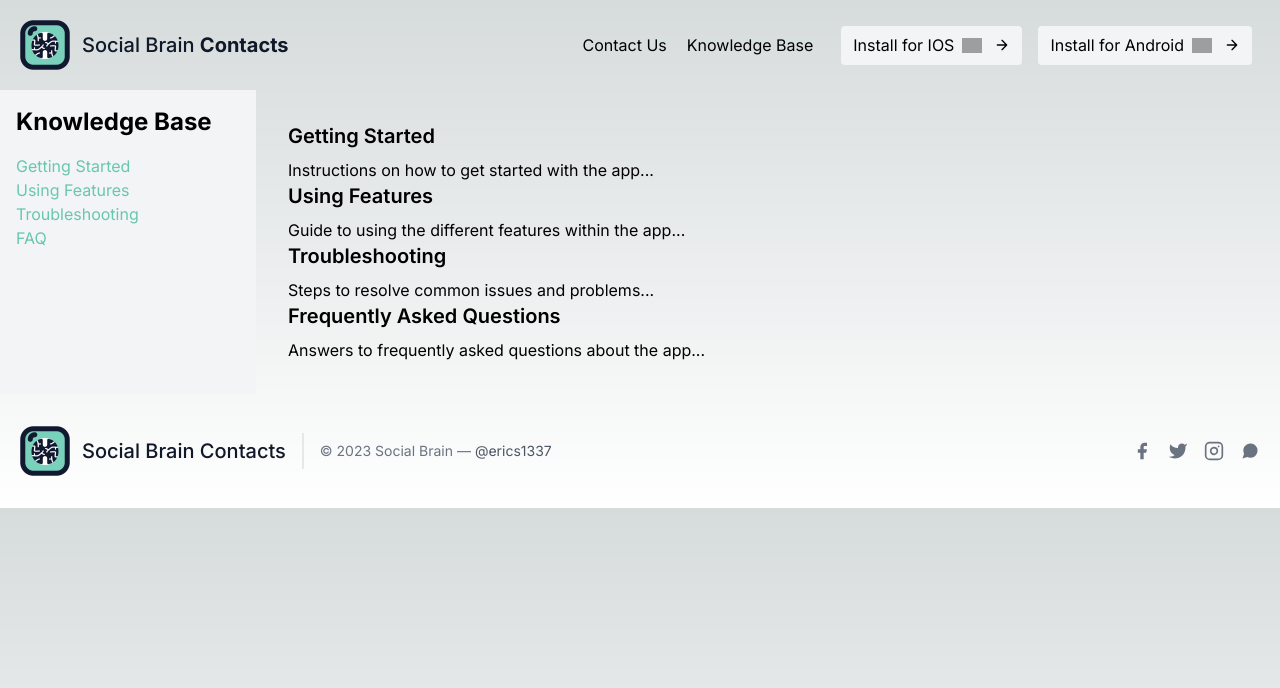
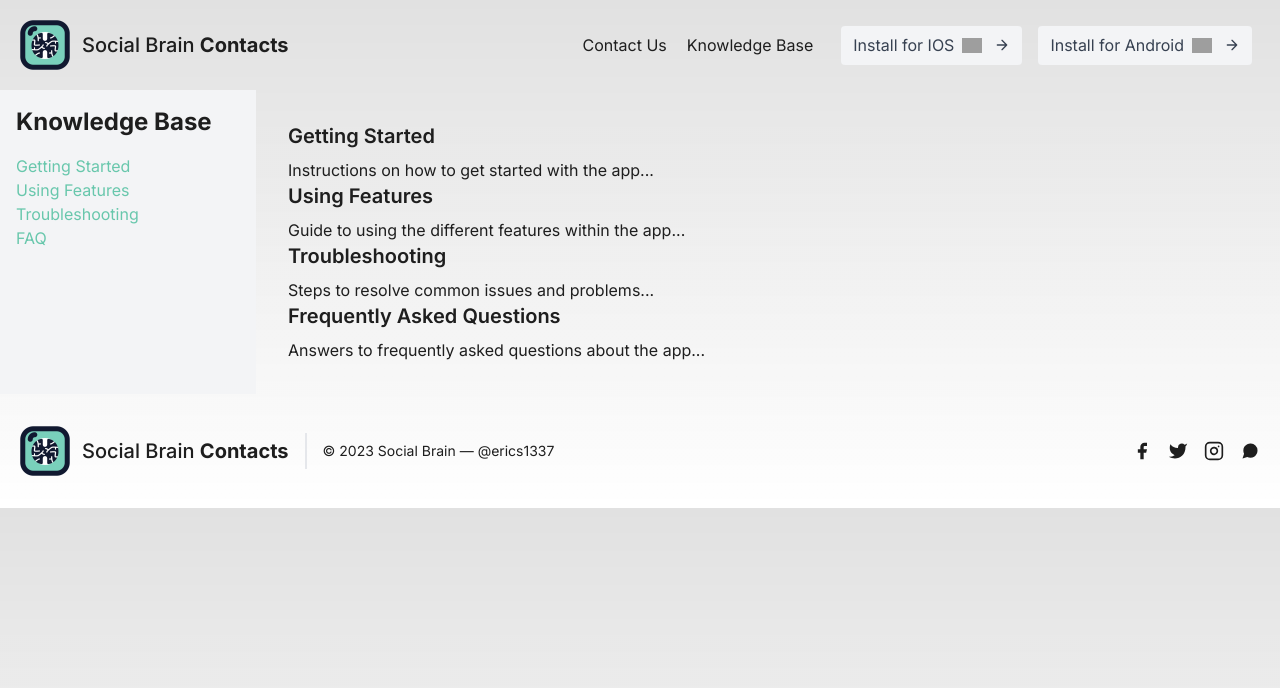
Before and after one commit to Erics1337/social-brain-contacts-website, a Next.js app: page /knowledgeBase in a window 1280 px wide. Shown: the top 688 px of the page. Built offline with nearby package versions, Linux system fonts and the light colour scheme; grey boxes are pictures that could not be loaded.

Commit message:
Dark Mode

```diff
--- a/app/globals.css
+++ b/app/globals.css
@@ -3,16 +3,16 @@
 @tailwind utilities;
 
 :root {
-  --foreground-rgb: 0, 0, 0;
-  --background-start-rgb: 214, 219, 220;
+  --foreground-rgb: 30, 30, 30;
+  --background-start-rgb: 225, 225, 225;
   --background-end-rgb: 255, 255, 255;
 }
 
 @media (prefers-color-scheme: dark) {
   :root {
-    --foreground-rgb: 255, 255, 255;
-    --background-start-rgb: 0, 0, 0;
-    --background-end-rgb: 0, 0, 0;
+    --foreground-rgb: 220, 220, 220;
+    --background-start-rgb: 40, 40, 40;
+    --background-end-rgb: 100, 100, 100;
   }
 }
 
--- a/components/contact.tsx
+++ b/components/contact.tsx
@@ -3,10 +3,10 @@ import ContactForm from "./form";
 
 const Contact = () => {
   return (
-    <section id='contact' className="text-gray-600 body-font relative bg-gray-200">
+    <section id='contact' className="body-font relative bg-gray-200 dark:bg-gray-500">
       <div className="container px-5 py-24 mx-auto">
         <div className="flex flex-col text-center w-full mb-12">
-          <h1 className="sm:text-3xl text-2xl font-medium title-font mb-4 text-gray-900">
+          <h1 className="sm:text-3xl text-2xl font-medium title-font mb-4">
             Contact Us
           </h1>
           <p className="lg:w-2/3 mx-auto leading-relaxed text-base">
--- a/components/content.tsx
+++ b/components/content.tsx
@@ -4,16 +4,26 @@ import InfoCard from './infoCard'
 
 const Content = () => {
 	return (
-		<section className='text-gray-600 body-font bg-gray-50'>
+		<section className='body-font'>
 			<div className='container px-5 py-24 mx-auto'>
 				<div className='flex flex-wrap w-full mb-20 flex-col items-center text-center'>
-				<h1 className='title-font sm:text-4xl text-3xl mb-4 font-medium text-gray-900'>
+					<h1 className='title-font sm:text-4xl text-3xl mb-4 font-medium'>
 						About Social Brain Theory
 					</h1>
-					<p className='lg:w-1/2 w-full leading-relaxed text-gray-500'>
-          Social Brain Theory suggests that human social networks are organized into layers because of cognitive limitations. These layers correspond to specific categories, commonly referred to as 'Dunbar's Numbers.'
-<br/><br/>
-The Social Brain Contacts app leverages this theory by enabling you to sort and manage your phone contacts according to these categories. By fitting your contacts into this framework, the app provides a structured way to handle your social connections, making it easier to manage and reducing the mental effort needed to navigate a complex network of relationships.
+					<p className='lg:w-1/2 w-full leading-relaxed'>
+						Social Brain Theory suggests that human social networks
+						are organized into layers because of cognitive
+						limitations. These layers correspond to specific
+						categories, commonly referred to as 'Dunbar's Numbers.'
+						<br />
+						<br />
+						The Social Brain Contacts app leverages this theory by
+						enabling you to sort and manage your phone contacts
+						according to these categories. By fitting your contacts
+						into this framework, the app provides a structured way
+						to handle your social connections, making it easier to
+						manage and reducing the mental effort needed to navigate
+						a complex network of relationships.
 					</p>
 				</div>
 				<div className='flex flex-wrap -m-4'>
@@ -49,7 +59,10 @@ The Social Brain Contacts app leverages this theory by enabling you to sort and
             "
 					/>
 				</div>
-				<a href='https://www.youtube.com/watch?v=zZF6vXMGBOw' target="_blank" rel="noopener noreferrer">
+				<a
+					href='https://www.youtube.com/watch?v=zZF6vXMGBOw'
+					target='_blank'
+					rel='noopener noreferrer'>
 					<button className='flex mx-auto mt-16 text-white bg-primary border-0 py-2 px-8 focus:outline-none hover:bg-primaryhover rounded text-lg'>
 						Learn More
 					</button>
--- a/components/features.tsx
+++ b/components/features.tsx
@@ -41,7 +41,7 @@ const FeatureCard: React.FC<FeatureCardProps> = ({
 
 const Features = () => {
 	return (
-		<section className='text-gray-600 body-font'>
+		<section className='text-gray-600 body-font bg-gray-300'>
 			<div className='container px-5 py-24 mx-auto'>
 				<div className='text-center mb-20'>
 				<h1 className='title-font sm:text-4xl text-3xl mb-4 font-medium text-gray-900'>
--- a/components/footer.tsx
+++ b/components/footer.tsx
@@ -4,22 +4,22 @@ import Socials from './socials';
 
 const Footer = () => {
   return (
-    <footer className="text-gray-600 body-font">
+    <footer className="body-font">
       <div className="container px-5 py-8 mx-auto flex items-center sm:flex-row flex-col">
-        <a className="flex title-font font-medium items-center md:justify-start justify-center text-gray-900">
+        <a className="flex title-font font-medium items-center md:justify-start justify-center">
         <Image
 						src='/logo.png'
 						alt='Navbar Icon'
 						width={50}
 						height={50}
 					/>
-          <span className="ml-3 text-xl">Social Brain Contacts</span>
+          <span className="ml-3 text-xl">Social Brain <strong>Contacts</strong></span>
         </a>
-        <p className="text-sm text-gray-500 sm:ml-4 sm:pl-4 sm:border-l-2 sm:border-gray-200 sm:py-2 sm:mt-0 mt-4">
+        <p className="text-sm sm:ml-4 sm:pl-4 sm:border-l-2 sm:border-gray-200 sm:py-2 sm:mt-0 mt-4">
           © 2023 Social Brain —
           <a
             href="https://twitter.com/knyttneve"
-            className="text-gray-600 ml-1"
+            className="ml-1"
             rel="noopener noreferrer"
             target="_blank"
           >
--- a/components/form.tsx
+++ b/components/form.tsx
@@ -68,7 +68,7 @@ const ContactForm = () => {
             <div className="flex flex-wrap -m-2">
               <div className="p-2 w-1/2">
                 <div className="relative">
-                  <label className="leading-7 text-sm text-gray-600">
+                  <label className="leading-7 text-sm">
                     Name
                   </label>
                   <Field
@@ -86,7 +86,7 @@ const ContactForm = () => {
               </div>
               <div className="p-2 w-1/2">
                 <div className="relative">
-                  <label className="leading-7 text-sm text-gray-600">
+                  <label className="leading-7 text-sm">
                     Email
                   </label>
                   <Field
@@ -104,7 +104,7 @@ const ContactForm = () => {
               </div>
               <div className="p-2 w-full">
                 <div className="relative">
-                  <label className="leading-7 text-sm text-gray-600">
+                  <label className="leading-7 text-sm">
                     Message
                   </label>
                   <Field
--- a/components/header.tsx
+++ b/components/header.tsx
@@ -14,7 +14,7 @@ const Header = () => {
 					: 'shadow-none'
 			}`}>
 			<div className='container mx-auto flex flex-wrap p-5 flex-col md:flex-row items-center'>
-				<a href='/' className='flex title-font font-medium items-center text-gray-900 mb-4 md:mb-0'>
+				<a href='/' className='flex title-font font-medium items-center mb-4 md:mb-0'>
 					<Image
 						src='/logo.png'
 						alt='Navbar Icon'
@@ -31,7 +31,7 @@ const Header = () => {
 					href='https://apps.apple.com/app/idYOUR_APP_ID_HERE'
 					target='_blank'
 					rel='noopener noreferrer'>
-					<button className='inline-flex items-center bg-gray-100 border-0 py-1 px-3 focus:outline-none hover:bg-gray-200 rounded text-base mt-4 md:mt-0 mx-2'>
+					<button className='inline-flex items-center bg-gray-100 border-0 py-1 px-3 focus:outline-none hover:bg-gray-200 rounded text-base mt-4 md:mt-0 mx-2 text-gray-700'>
 						Install for IOS
 						<Image
 							src='/appStore.png'
@@ -56,7 +56,7 @@ const Header = () => {
 					href='https://apps.apple.com/app/idYOUR_APP_ID_HERE'
 					target='_blank'
 					rel='noopener noreferrer'>
-					<button className='inline-flex items-center bg-gray-100 border-0 py-1 px-3 focus:outline-none hover:bg-gray-200 rounded text-base mt-4 md:mt-0 mx-2'>
+					<button className='inline-flex items-center bg-gray-100 border-0 py-1 px-3 focus:outline-none hover:bg-gray-200 rounded text-base mt-4 md:mt-0 mx-2 text-gray-700'>
 						Install for Android
 						<Image
 							src='/playLogo.png'
--- a/components/hero-section.tsx
+++ b/components/hero-section.tsx
@@ -10,7 +10,7 @@ const HeroSection = () => {
 			<div className='container mx-auto flex px-5 py-24 items-center justify-center flex-col'>
 				<div className='text-center lg:w-2/3 w-full bg-gray-100 bg-opacity-90 p-6 rounded-lg'>
 				<h1 className='title-font sm:text-4xl text-3xl mb-4 font-medium text-gray-900'>
-						Unlock the Power of Social Brain Contacts
+						Unlock the Power of <span className='text-primaryhover'>Social Brain <strong>Contacts</strong></span>
 					</h1>
 					<p className='mb-8 leading-7 text-lg text-gray-700 font-medium tracking-normal mx-auto'>
 						'Social Brain Contacts' is a revolutionary mobile app
--- a/components/infoCard.tsx
+++ b/components/infoCard.tsx
@@ -26,7 +26,7 @@ const InfoCard: React.FC<InfoCardProps> = ({ number, title, description }) => {
 					</div>
 					<h1 className='ml-2 font-bold text-xl'>{number}</h1>
 				</div>
-				<h2 className='text-lg text-gray-900 font-medium title-font mb-2'>
+				<h2 className='text-lg font-medium title-font mb-2'>
 					{title}
 				</h2>
 				<p className='leading-relaxed text-base'>{description}</p>
--- a/components/kickstarter.tsx
+++ b/components/kickstarter.tsx
@@ -3,14 +3,14 @@ import React from 'react';
 
 const KickstarterCampaign: React.FC = () => {
 	return (
-		<section className='bg-gray-100 py-12'>
+		<section className='py-12'>
 			<div className='container mx-auto px-4 md:py-24'>
 				<div className='flex flex-col md:flex-row flex-wrap -mx-4'>
 					<div className='w-full md:w-1/2 px-4 flex flex-col justify-center items-center md:items-start'>
-						<h1 className='title-font text-center sm:text-4xl md:text-left text-3xl mb-4 font-medium text-gray-900'>
+						<h1 className='title-font text-center sm:text-4xl md:text-left text-3xl mb-4 font-medium'>
 							Support Our Kickstarter Campaign!
 						</h1>
-						<p className='text-gray-700 mb-6 text-center md:text-left'>
+						<p className='mb-6 text-center md:text-left'>
 							We're excited to announce our latest project, and we
 							need your support to bring it to life. By backing
 							our Kickstarter campaign, you can become a part of
--- a/components/socials.tsx
+++ b/components/socials.tsx
@@ -2,12 +2,11 @@ import React from 'react'
 
 const Socials = () => {
 	return (
-        <span className="inline-flex sm:ml-auto sm:mt-0 mt-4 justify-center sm:justify-start">
+		<span className='inline-flex sm:ml-auto sm:mt-0 mt-4 justify-center sm:justify-start'>
 			<a
 				href='https://www.facebook.com'
 				target='_blank'
-				rel='noopener noreferrer'
-				className='text-gray-500'>
+				rel='noopener noreferrer'>
 				<svg
 					fill='currentColor'
 					strokeLinecap='round'
@@ -22,7 +21,7 @@ const Socials = () => {
 				href='https://www.twitter.com'
 				target='_blank'
 				rel='noopener noreferrer'
-				className='ml-4 text-gray-500'>
+				className='ml-4'>
 				<svg
 					fill='currentColor'
 					strokeLinecap='round'
@@ -37,7 +36,7 @@ const Socials = () => {
 				href='https://www.instagram.com'
 				target='_blank'
 				rel='noopener noreferrer'
-				className='ml-4 text-gray-500'>
+				className='ml-4'>
 				<svg
 					fill='none'
 					stroke='currentColor'
@@ -60,7 +59,7 @@ const Socials = () => {
 				href='https://www.whatsapp.com'
 				target='_blank'
 				rel='noopener noreferrer'
-				className='ml-4 text-gray-500'>
+				className='ml-4'>
 				<svg
 					fill='currentColor'
 					strokeLinecap='round'
--- a/tailwind.config.ts
+++ b/tailwind.config.ts
@@ -19,11 +19,6 @@ const config: Config = {
 				mediumGrey: '#6e6869',
 				red: '#fc5c65'
 			},
-			backgroundImage: {
-				'gradient-radial': 'radial-gradient(var(--tw-gradient-stops))',
-				'gradient-conic':
-					'conic-gradient(from 180deg at 50% 50%, var(--tw-gradient-stops))',
-			},
 		},
 	},
 	plugins: [],
```
